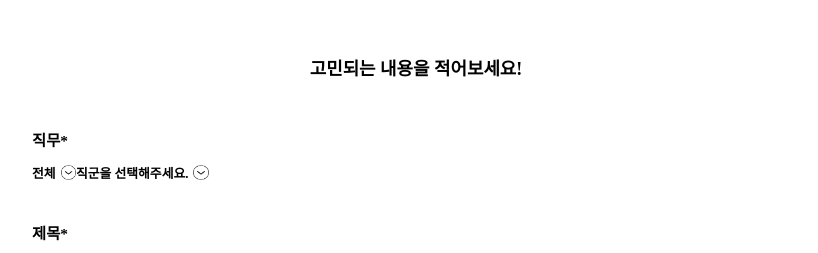
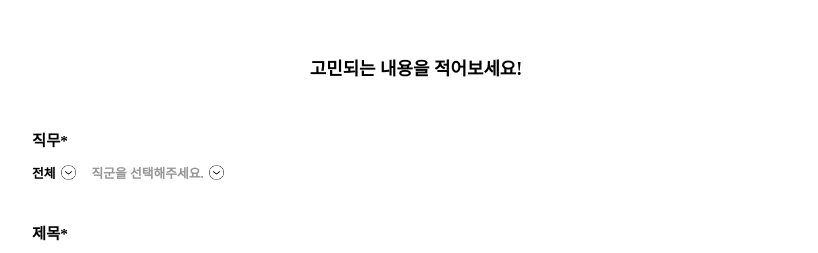
Before and after one commit to HSU-Likelion-CareerDoctor/CareerDoctor-Frontend, a React (Create React App) app in the folder frontend/: page /createVote in a window 1280 px wide. Shown: the top 253 px of the page, without its empty margins (224-1042 px from the left). Built offline with nearby package versions, Linux system fonts and the light colour scheme.

Commit message:
createVote 페이지 완성

```diff
--- a/frontend/src/App.js
+++ b/frontend/src/App.js
@@ -3,6 +3,7 @@ import { BrowserRouter as Router, Routes, Route } from "react-router-dom";
 import Main from "./pages/Main/main";
 import CreateVote from "./pages/Balance/createVote";
 import BalanceMain from "./pages/Balance/balanceMain";
+import VoteRegister from "./pages/Balance/voteRegister";
 
 function App() {
   return (
@@ -11,6 +12,7 @@ function App() {
         <Route path="/" element={<Main />} />
         <Route path="/balanceMain" element={<BalanceMain />} />
         <Route path="/createVote" element={<CreateVote />} />
+        <Route path="/voteRegister" element={<VoteRegister />} />
       </Routes>
     </Router>
   );
--- a/frontend/src/components/Banner.jsx
+++ b/frontend/src/components/Banner.jsx
@@ -69,13 +69,6 @@ const VoteButton = styled.div`
   font-weight: 700;
   line-height: normal;
 `;
-const ImgContainer = styled.div`
-  width: 14.6vw;
-  height: 1.25vw;
-  flex-shrink: 0;
-  display: flex;
-  flex-direction: column;
-`;
 
 function Banner() {
   const navigate = useNavigate();
--- a/frontend/src/pages/Balance/createVote.jsx
+++ b/frontend/src/pages/Balance/createVote.jsx
@@ -1,6 +1,7 @@
 import React, { useState } from "react";
 import styled from "styled-components";
 import down from "../../img/down.png";
+import { useNavigate } from "react-router-dom";
 
 // Styled-components 정의
 const MainContainer = styled.div`
@@ -82,11 +83,29 @@ const DropdownContainer = styled.div`
   position: relative;
 `;
 
+const DropdownContainer2 = styled.div`
+  display: flex;
+  align-items: center;
+  margin-left: 1.2vw;
+  cursor: pointer;
+  position: relative;
+`;
+
 const DropdownText = styled.div`
   font-family: "Noto Sans KR";
   font-size: 1vw;
   font-weight: 700;
   color: #000;
+`;
+const DropdownText2 = styled.div`
+  font-family: "Noto Sans KR";
+  font-size: 1vw;
+  font-weight: 700;
+  color: #969696;
+`;
+
+const Dropdown = styled.div`
+  display: flex;
 `;
 
 const DropdownIcon = styled.img`
@@ -165,15 +184,26 @@ const ButtonSection = styled.div`
 
 function CreateVote() {
   const [isDropdownOpen, setIsDropdownOpen] = useState(false);
+  const [isDropdownOpen2, setIsDropdownOpen2] = useState(false);
+
   const [selectedOption, setSelectedOption] = useState("");
-  const [selectedOption2, seSelectedOption2] = useState("");
+  const [selectedOption2, setSelectedOption2] = useState("");
   const [options, setOptions] = useState(["", ""]);
 
   const toggleDropdown = () => setIsDropdownOpen(!isDropdownOpen);
+  const toggleDropdown2 = () => setIsDropdownOpen2(!isDropdownOpen2);
 
+  const navigate = useNavigate();
+  const moveVoteRegister = () => {
+    navigate("/voteRegister");
+  };
   const handleOptionClick = (option) => {
     setSelectedOption(option);
     setIsDropdownOpen(false);
+  };
+  const handleOptionClick2 = (option) => {
+    setSelectedOption2(option);
+    setIsDropdownOpen2(false);
   };
 
   const handleOptionChange = (index, value) => {
@@ -226,6 +256,7 @@ function CreateVote() {
         <Box>
           <Section>
             <Title>직무*</Title>
+            <Dropdown>
               <DropdownContainer onClick={toggleDropdown}>
                 <DropdownText>{selectedOption || "전체"}</DropdownText>
                 <DropdownIcon src={down} />
@@ -241,23 +272,26 @@ function CreateVote() {
                     ))}
                   </DropdownMenu>
                 )}
-              <DropdownText>
+              </DropdownContainer>
+              <DropdownContainer2 onClick={toggleDropdown2}>
+                <DropdownText2>
                   {selectedOption2 || "직군을 선택해주세요."}
-              </DropdownText>
+                </DropdownText2>
                 <DropdownIcon src={down} />
-              {isDropdownOpen && (
+                {isDropdownOpen2 && (
                   <DropdownMenu>
                     {detailOptions.map((option) => (
                       <DropdownItem
                         key={option}
-                      onClick={() => handleOptionClick(option)}
+                        onClick={() => handleOptionClick2(option)}
                       >
                         {option}
                       </DropdownItem>
                     ))}
                   </DropdownMenu>
                 )}
-            </DropdownContainer>
+              </DropdownContainer2>
+            </Dropdown>
           </Section>
           <Section>
             <Title>제목*</Title>
@@ -292,7 +326,9 @@ function CreateVote() {
             </InputContainer>
           </Section>
           <ButtonSection>
-            <CompleteButton>작성 완료</CompleteButton>
+            <CompleteButton onClick={moveVoteRegister}>
+              작성 완료
+            </CompleteButton>
           </ButtonSection>
         </Box>
       </BodyContainer>
--- /dev/null
+++ b/frontend/src/pages/Balance/voteRegister.jsx
@@ -0,0 +1,5 @@
+function VoteRegister() {
+  return <></>;
+}
+
+export default VoteRegister;
```
Lines whose indentation alone changed are shown as unchanged.
